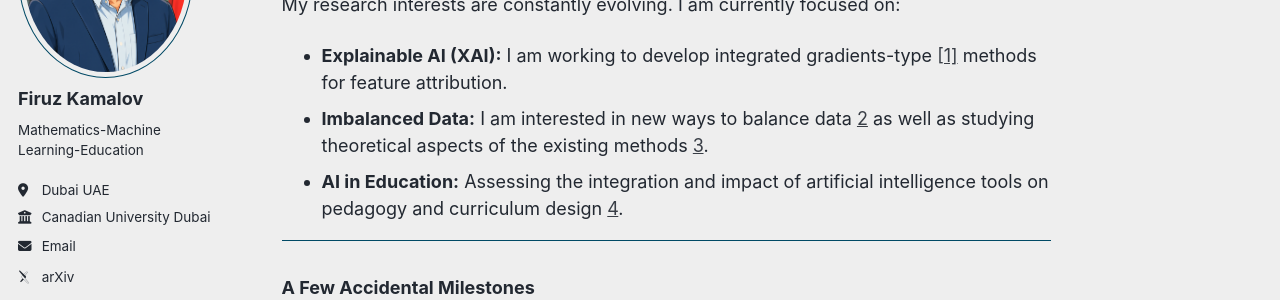
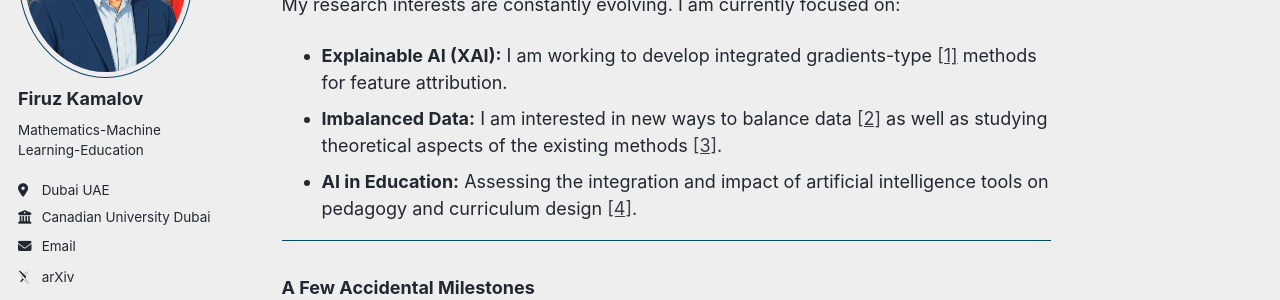
Before and after one commit to firuz-kamalov/firuz-kamalov.github.io, a Jekyll site: the page built from _pages/about.md, in a window 1280 px wide and 969 px high. Shown: the part 228-528 px from the top of the window. Built offline with Jekyll 4.4.1, drawn with Linux system fonts in a browser that asks for light colours; some web fonts are replaced; a script bundle is joined from its source files by our own code; library files that are not in the unit come from our copies.

```diff
--- a/_pages/about.md
+++ b/_pages/about.md
@@ -13,8 +13,8 @@ I am a Professor of Mathematics and Machine Learning based in Dubai. My backgrou
 My research interests are constantly evolving. I am currently focused on:
 
 *   **Explainable AI (XAI):** I am working to develop integrated gradients-type [[1]](https://doi.org/10.56947/gjom.v22i1.4141) methods for feature attribution.
-*   **Imbalanced Data:** I am interested in new ways to balance data [2](https://doi.org/10.1016/j.ins.2019.10.017) as well as studying theoretical aspects of the existing methods [3](https://doi.org/10.56947/gjom.v19i1.2639).
-*   **AI in Education:** Assessing the integration and impact of artificial intelligence tools on pedagogy and curriculum design [4](https://doi.org/10.3390/su151612451).
+*   **Imbalanced Data:** I am interested in new ways to balance data [[2]](https://doi.org/10.1016/j.ins.2019.10.017) as well as studying theoretical aspects of the existing methods [[3]](https://doi.org/10.56947/gjom.v19i1.2639).
+*   **AI in Education:** Assessing the integration and impact of artificial intelligence tools on pedagogy and curriculum design [[4]](https://doi.org/10.3390/su151612451).
 
 ---
 
```
